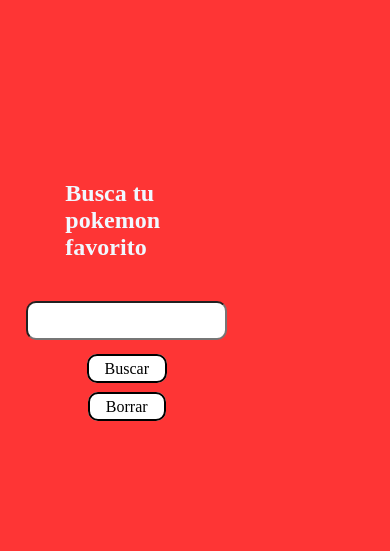
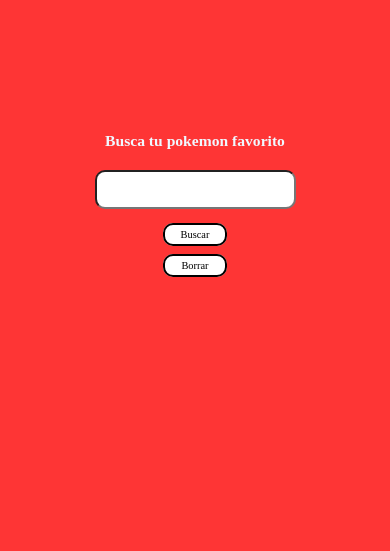
Before and after one commit to babyguy/pokedex, a plain HTML site: page main.html in a window 390 px wide. Drawn offline with Linux system fonts and the light colour scheme.

Commit message:
pokedex-1.1

```diff
--- a/index.js
+++ b/index.js
@@ -12,12 +12,14 @@ async function buscarPokemon(pokemon){
   }else if(respuesta.status === 200){
     // si se encuentrea se trae la informacion y se muestra al usuario
   const datos = await respuesta.json();
+  console.log(datos)
   container.innerHTML=`
     <div class="pokemon">
+    <H4 class="nombre-pokemon">${datos.forms[0].name.toUpperCase()}</H4>
         <div>
             <img class="img-pokemon" src="${datos.sprites.front_default}" height="300px">
         </div>
-        <div>
+        <div >
             <p><span class="stat" id="stat0">${datos.stats[0].stat.name} : ${datos.stats[0].base_stat}</span></p>
             <p><span class="stat" id="stat1">${datos.stats[1].stat.name} : ${datos.stats[1].base_stat}</span></p>
             <p><span class="stat" id="stat2">${datos.stats[2].stat.name} : ${datos.stats[2].base_stat}</span></p>
--- a/main.html
+++ b/main.html
@@ -14,13 +14,13 @@
         <section class="container">
             <div class="container-input">
                 <div> <h2 class="title">Busca tu pokemon favorito</h2> </div>
-                <div> <form action="" id="pokemon-form"> </div>
-                <div> <input type="text" name="" id="pokemon" class="pokemon-int"> </div>
-                <div> <a href="#" class="btn buscar" id="buscar">Buscar</a></div>
-                <div> <a href="#" class="btn borrar" id="borrar">Borrar</a></div>
-                <!-- <div> <button type="reset"  id="borrar">borrar</button> </div> -->
-            </form>
-
+                <form action="" id="pokemon-form" class="pokemon-form">
+                    <div> <input type="text" name="" id="pokemon" class="pokemon-int"> </div>
+                    <div> <a href="#" class="btn buscar" id="buscar">Buscar</a></div>
+                    <div> <a href="#" class="btn borrar" id="borrar">Borrar</a></div>
+                    <!-- <div> <button type="reset"  id="borrar">borrar</button> </div> -->
+                </form>
+           </div>
             </div>
                 <div class="pokemon-contanier" id="pokemon-container">
             </div>
--- a/style.css
+++ b/style.css
@@ -1,29 +1,28 @@
-*{
+* {
   margin: 0;
   padding: 0;
   box-sizing: border-box;
 }
 
-body{
+body {
   background-color: rgba(254, 20, 20, 0.859);
+}
 
+.title {
+  color: aliceblue;
 }
-.title{
-    color: aliceblue;
-
-}
-.container{
+/* contenedor principal */
+.container {
   display: flex;
   width: 70%;
   height: 500px;
   margin: auto;
   margin-top: 3em;
   justify-content: space-around;
-    /* background-color: rgba(255, 0, 0, 0.7); */
 }
 
-
-.container-input{
+/* inout */
+.container-input {
   display: flex;
   width: 45%;
   flex-direction: column;
@@ -32,7 +31,13 @@ body{
   gap: 20px;
 }
 
-.btn{
+.pokemon-form {
+  display: flex;
+  flex-direction: column;
+  gap: 20px;
+}
+
+.btn {
   background-color: white;
   color: black;
   text-decoration: none;
@@ -40,25 +45,63 @@ body{
   border: 2px solid;
   padding: 4px 16px;
 }
-.pokemon-int{
+
+.pokemon-int {
   padding: 10px;
   border-radius: 10px;
 }
 
-.pokemon-contanier{
+/* descripcion e imagen del pokemon  */
+.pokemon-contanier {
   display: flex;
   width: 45%;
   flex-direction: column;
   justify-content: center;
   align-items: center;
 }
-
-.img-pokemon{
+.nombre-pokemon{
+  color: aliceblue;
+  text-align: center;
+  margin: 10px;
+  font-size: 2em;
+}
+.img-pokemon {
   border: 1px solid white;
   border-radius: 50%;
   background-color: rgba(240, 255, 255, 0.789);
 }
-.stat{
+.stat {
   font-size: 1.3em;
   color: aliceblue;
 }
+
+
+@media (max-width: 740px) {
+  html {
+    font-size: 65%;
+  }
+
+  .container {
+    width: 90%;
+    display: flex;
+    flex-direction: column;
+    align-items: center;
+    margin-top: 4em;
+  }
+
+  .container-input {
+    width: 100%;
+  }
+
+  .pokemon-form {
+    align-items: center;
+  }
+
+  .pokemon-contanier {
+    width: 100%;
+  }
+
+  .img-pokemon {
+    height: 200px;
+  }
+}
```
Lines whose indentation alone changed are shown as unchanged.
